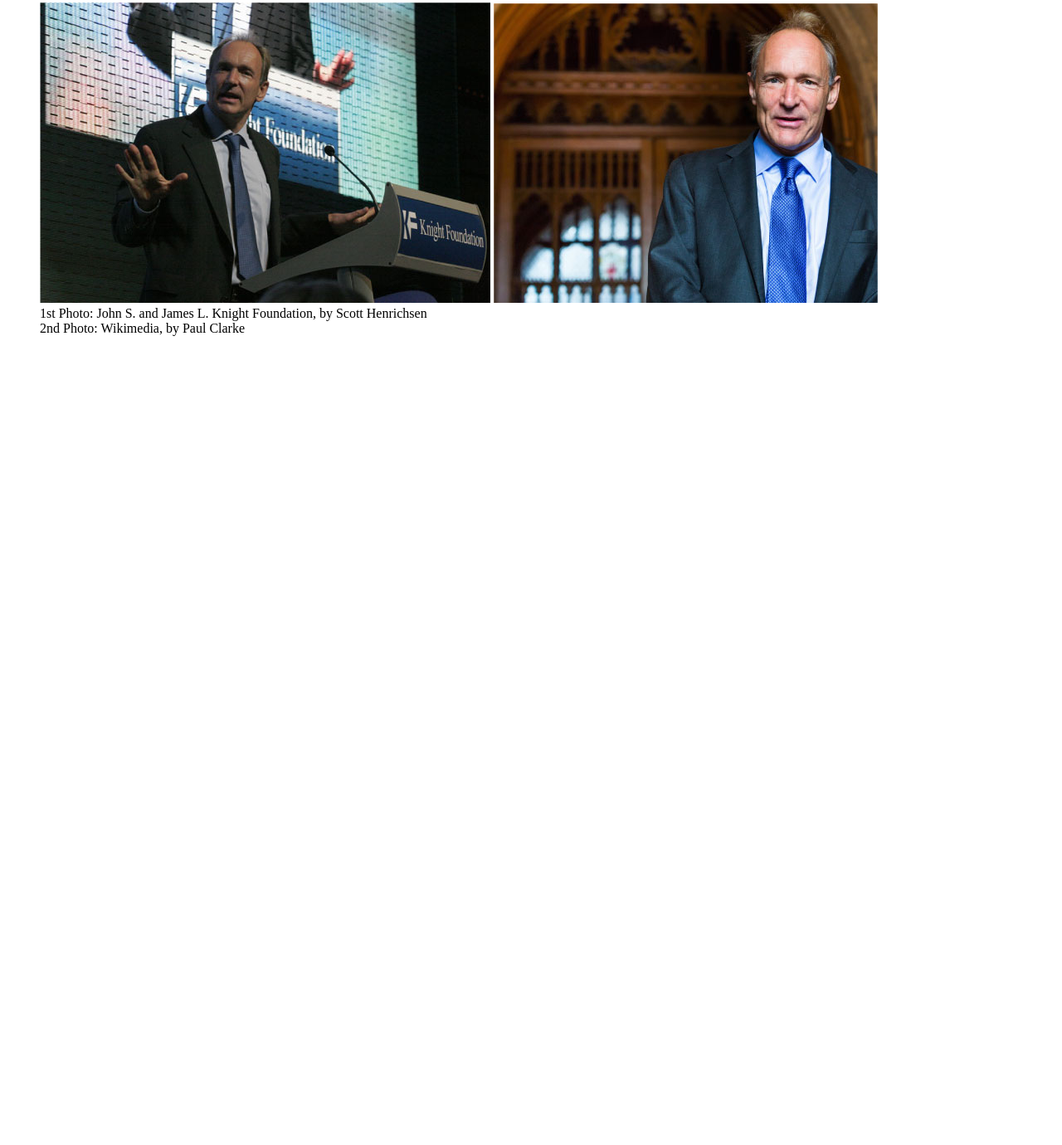
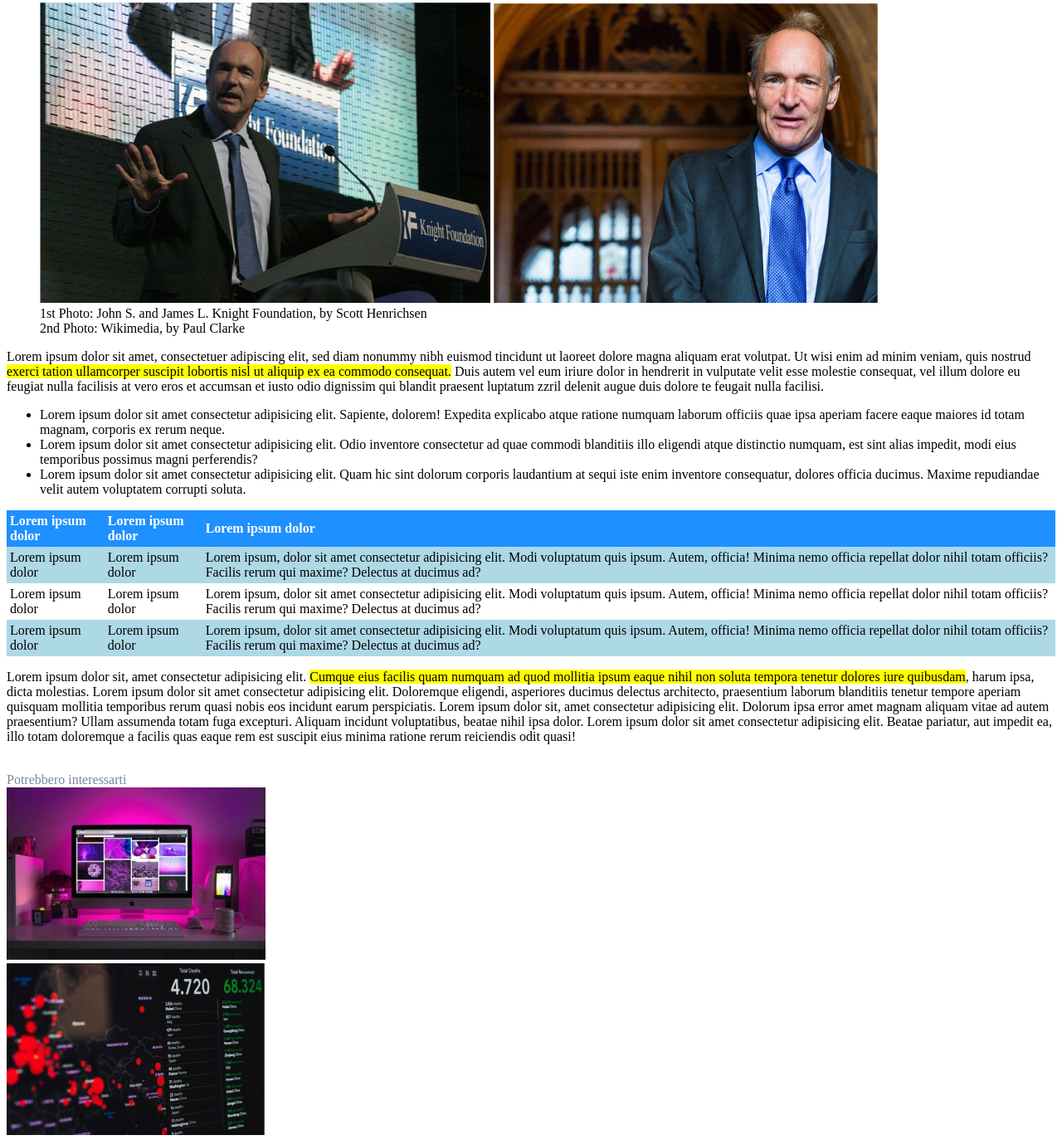
Before and after one commit to adrianopiacentini/html-css-booleaner, a plain HTML site: page index.html in a window 1280 px wide. Shown: the part 287-1667 px from the top of the page at 83% size. Before the commit the page ends 800 px from the top, so only its background shows below. Drawn offline with Linux system fonts and the light colour scheme.

Commit message:
feat: 2nd section & footer added

```diff
--- a/css/style.css
+++ b/css/style.css
@@ -24,3 +24,28 @@ header {
     color: lightslategrey;
     font-size: 10px;
 }
+
+.sharpen {
+    background-color: #FFFF00;
+}
+
+
+table {
+    width: 100%;
+    border-collapse: collapse;
+}
+
+td,
+th {
+    text-align: left;
+    padding: 4px;
+}
+
+.table-head {
+    color: white;
+    background-color: dodgerblue;
+}
+
+.table-blue {
+    background-color: lightblue;
+}
--- a/index.html
+++ b/index.html
@@ -15,7 +15,7 @@
     </header>
 
     <!-- Article -->
-    <main>
+    <main class="center">
         <!-- Title -->
         <h1>Internet deve essere al servizio del "bene pubblico": il manifesto di Tim Berners-Lee</h1>
         <div class="grey">Scritto da <span class="author">The Booleaner</span></div>
@@ -34,10 +34,74 @@
         <!-- Text -->
         <section>
 
+            <p>Lorem ipsum dolor sit amet, consectetuer adipiscing elit, sed diam nonummy nibh euismod tincidunt ut
+                laoreet dolore magna aliquam erat volutpat. Ut wisi enim ad minim veniam, quis nostrud <span
+                    class="sharpen">exerci tation ullamcorper suscipit lobortis nisl ut aliquip ex ea commodo
+                    consequat.</span> Duis autem vel eum iriure dolor in hendrerit in vulputate velit esse molestie
+                consequat, vel illum dolore eu feugiat nulla facilisis at vero eros et accumsan et iusto odio dignissim
+                qui blandit praesent luptatum zzril delenit augue duis dolore te feugait nulla facilisi. </p>
+            <ul>
+                <li>Lorem ipsum dolor sit amet consectetur adipisicing elit. Sapiente, dolorem! Expedita explicabo atque
+                    ratione numquam laborum officiis quae ipsa aperiam facere eaque maiores id totam magnam, corporis ex
+                    rerum neque.</li>
+                <li>Lorem ipsum dolor sit amet consectetur adipisicing elit. Odio inventore consectetur ad quae commodi
+                    blanditiis illo eligendi atque distinctio numquam, est sint alias impedit, modi eius temporibus
+                    possimus magni perferendis?</li>
+                <li>Lorem ipsum dolor sit amet consectetur adipisicing elit. Quam hic sint dolorum corporis laudantium
+                    at sequi iste enim inventore consequatur, dolores officia ducimus. Maxime repudiandae velit autem
+                    voluptatem corrupti soluta.</li>
+            </ul>
+            <table>
+                <tr class="table-head">
+                    <th>Lorem ipsum dolor</th>
+                    <th>Lorem ipsum dolor</th>
+                    <th>Lorem ipsum dolor</th>
+                </tr>
+                <tr class="table-blue">
+                    <td>Lorem ipsum dolor</td>
+                    <td>Lorem ipsum dolor</td>
+                    <td>Lorem ipsum, dolor sit amet consectetur adipisicing elit. Modi voluptatum quis ipsum. Autem,
+                        officia! Minima nemo officia repellat dolor nihil totam officiis? Facilis rerum qui maxime?
+                        Delectus at ducimus ad?</td>
+                </tr>
+                <tr>
+                <tr>
+                    <td>Lorem ipsum dolor</td>
+                    <td>Lorem ipsum dolor</td>
+                    <td>Lorem ipsum, dolor sit amet consectetur adipisicing elit. Modi voluptatum quis ipsum. Autem,
+                        officia! Minima nemo officia repellat dolor nihil totam officiis? Facilis rerum qui maxime?
+                        Delectus at ducimus ad?</td>
+                </tr>
+                <tr class="table-blue">
+                    <td>Lorem ipsum dolor</td>
+                    <td>Lorem ipsum dolor</td>
+                    <td>Lorem ipsum, dolor sit amet consectetur adipisicing elit. Modi voluptatum quis ipsum. Autem,
+                        officia! Minima nemo officia repellat dolor nihil totam officiis? Facilis rerum qui maxime?
+                        Delectus at ducimus ad?</td>
+                </tr>
+            </table>
+            <p>Lorem ipsum dolor sit, amet consectetur adipisicing elit. <span class="sharpen">Cumque eius facilis quam
+                    numquam ad quod mollitia ipsum eaque nihil non soluta tempora tenetur dolores iure quibusdam</span>,
+                harum ipsa, dicta molestias. Lorem ipsum dolor sit amet consectetur adipisicing elit. Doloremque
+                eligendi, asperiores ducimus delectus architecto, praesentium laborum blanditiis tenetur tempore aperiam
+                quisquam mollitia temporibus rerum quasi nobis eos incidunt earum perspiciatis. Lorem ipsum dolor sit,
+                amet consectetur adipisicing elit. Dolorum ipsa error amet magnam aliquam vitae ad autem praesentium?
+                Ullam assumenda totam fuga excepturi. Aliquam incidunt voluptatibus, beatae nihil ipsa dolor. Lorem
+                ipsum dolor sit amet consectetur adipisicing elit. Beatae pariatur, aut impedit ea, illo totam
+                doloremque a facilis quas eaque rem est suscipit eius minima ratione rerum reiciendis odit quasi!</p>
         </section>
-
+        <br>
         <!-- footer -->
         <footer>
+            <span class="grey">Potrebbero interessarti</span>
+            <div class="recommended1">
+                <img src="./img/monitor.jpg" alt="Picture of a monitor">
+
+            </div>
+            <div class="recommended2">
+                <img src="./img/graph.jpg" alt="Picture of a graph">
+
+            </div>
 
         </footer>
     </main>
```
